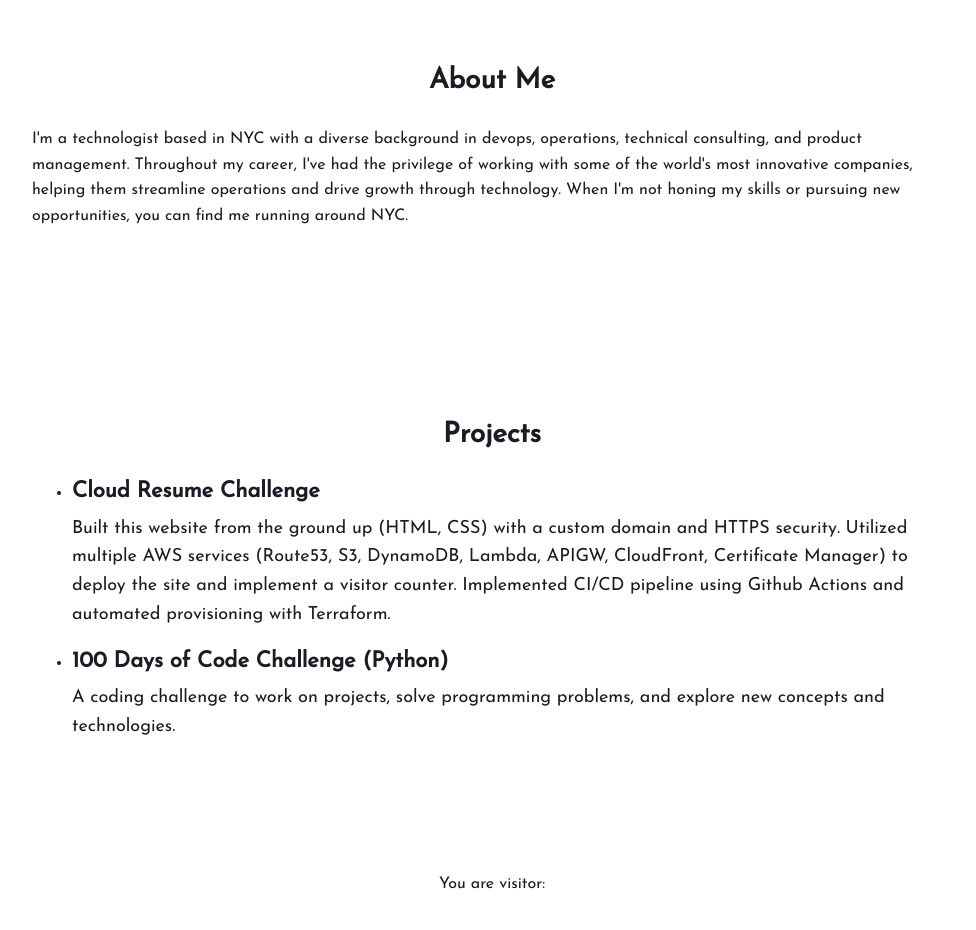
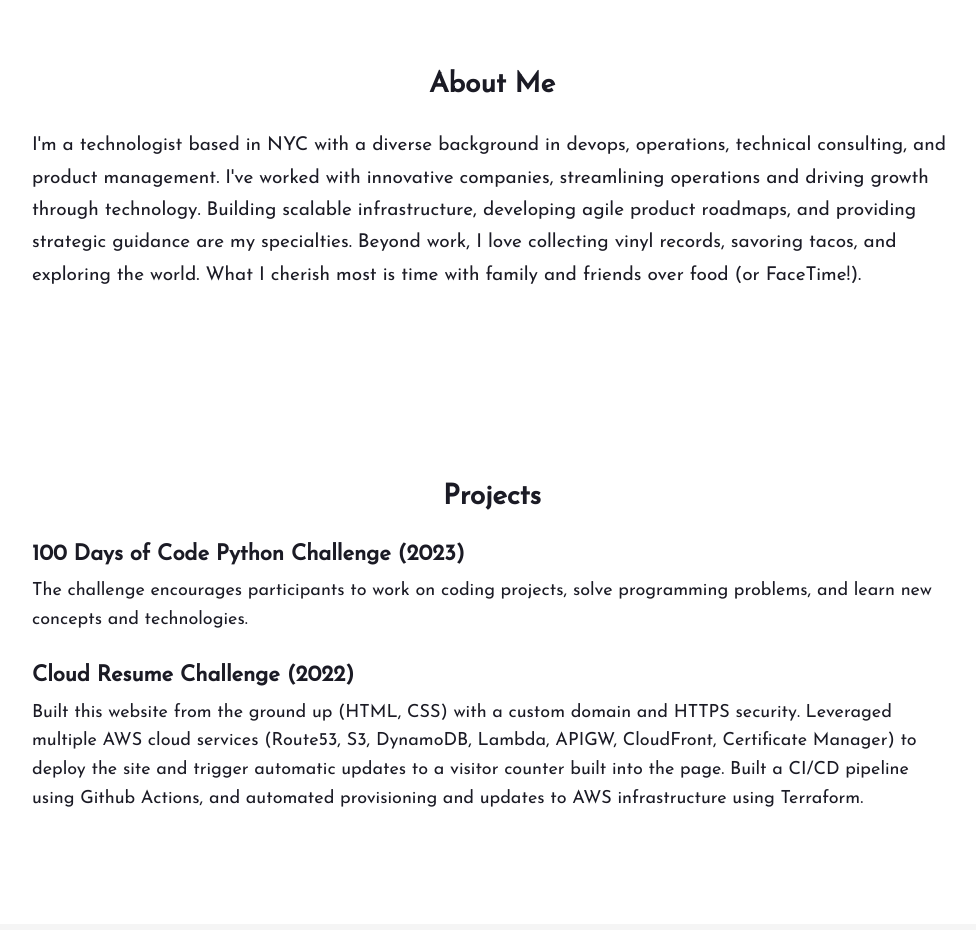
Before and after one commit to kingdevtk/Cloud-Resume, a plain HTML site: page index.html in a window 1280 px wide. Shown: the part 240-1170 px from the top of the page, without its empty margins (148-1124 px from the left). Drawn offline with nearby package versions, Linux system fonts and the light colour scheme; no server answers.

Commit message:
more updates to text, font, and appearance

```diff
--- a/index.html
+++ b/index.html
@@ -30,7 +30,7 @@
       <h2 class="text-center">About Me</h2>
       <div class="row">
         <div class="col-md-12">
-          <p>I'm a technologist based in NYC with a diverse background in devops, operations, technical consulting, and product management. Throughout my career, I've had the privilege of working with some of the world's most innovative companies, helping them streamline operations and drive growth through technology. When I'm not honing my skills or pursuing new opportunities, you can find me running around NYC.</p>
+          <p>I'm a technologist based in NYC with a diverse background in devops, operations, technical consulting, and product management. I've worked with innovative companies, streamlining operations and driving growth through technology. Building scalable infrastructure, developing agile product roadmaps, and providing strategic guidance are my specialties. Beyond work, I love collecting vinyl records, savoring tacos, and exploring the world. What I cherish most is time with family and friends over food (or FaceTime!).</p>
         </div>
       </div>
     </div>
@@ -40,21 +40,17 @@
     <div class="container">
       <h2 class="text-center">Projects</h2>
       <div class="project">
-        <ul>
-          <li>
-            <h3>Cloud Resume Challenge</h3>
-            <p>Built this website from the ground up (HTML, CSS) with a custom domain and HTTPS security. Utilized multiple AWS services (Route53, S3, DynamoDB, Lambda, APIGW, CloudFront, Certificate Manager) to deploy the site and implement a visitor counter. Implemented CI/CD pipeline using Github Actions and automated provisioning with Terraform.</p>
-          </li>
-          <li>
-            <h3>100 Days of Code Challenge (Python)</h3>
-            <p>A coding challenge to work on projects, solve programming problems, and explore new concepts and technologies.</p>
-          </li>
-        </ul>
+        <h3>100 Days of Code Python Challenge (2023)</h3>
+        <p>The challenge encourages participants to work on coding projects, solve programming problems, and learn new concepts and technologies.</p>
+      </div>
+      <div class="project">
+        <h3>Cloud Resume Challenge  (2022)</h3>
+        <p>Built this website from the ground up (HTML, CSS) with a custom domain and HTTPS security. Leveraged multiple AWS cloud services (Route53, S3, DynamoDB, Lambda, APIGW, CloudFront, Certificate Manager) to deploy the site and trigger automatic updates to a visitor counter built into the page. Built a CI/CD pipeline using Github Actions, and automated provisioning and updates to AWS infrastructure using Terraform.</p>
       </div>
     </div>
   </div>
 
-  <footer>
+  <footer class="footer">
     <div class="container">
       <p class="text-center">You are visitor: <span id="visits"></span></p>
     </div>
--- a/style.css
+++ b/style.css
@@ -3,7 +3,7 @@ body {
   color: #1b1b25;
   margin: 0;
   padding: 0;
-  font-size: 16px;
+  font-size: 18px;
   line-height: 1.6;
 }
 
@@ -44,6 +44,11 @@ body {
   font-weight: bold;
 }
 
+.about-section p {
+  font-size: 1.9rem;
+  line-height: 1.7;
+}
+
 .projects-section .project {
   margin-bottom: 30px;
 }
@@ -67,3 +72,26 @@ body {
 .footer p {
   font-size: 1.8rem;
 }
+
+/* Mobile Responsiveness */
+@media (max-width: 767px) {
+  .title h1 {
+    font-size: 2rem;
+    margin-bottom: 10px;
+  }
+
+  .about-section p {
+    font-size: 1.7rem;
+    line-height: 1.6;
+  }
+
+  .projects-section .project h3 {
+    font-size: 1.9rem;
+    margin-bottom: 10px;
+  }
+
+  .projects-section .project p {
+    font-size: 1.6rem;
+    line-height: 1.6;
+  }
+}
```
